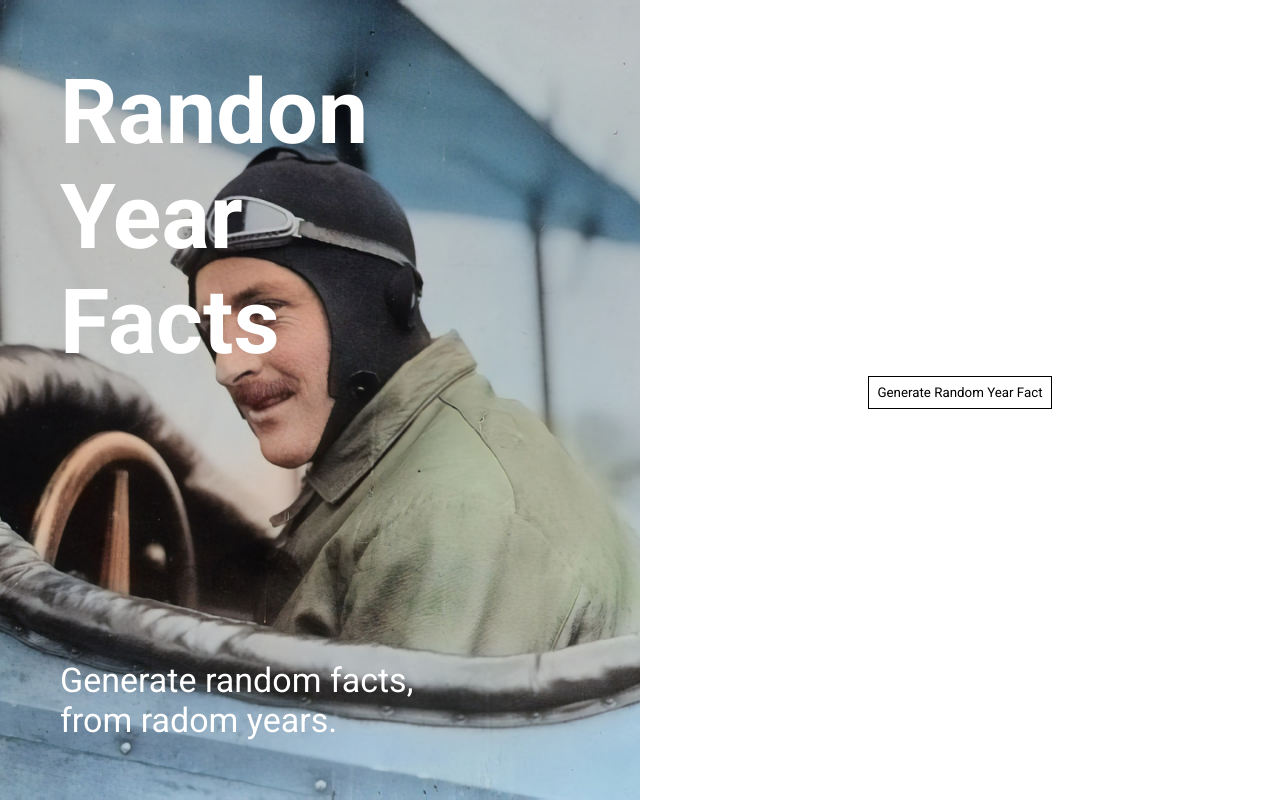
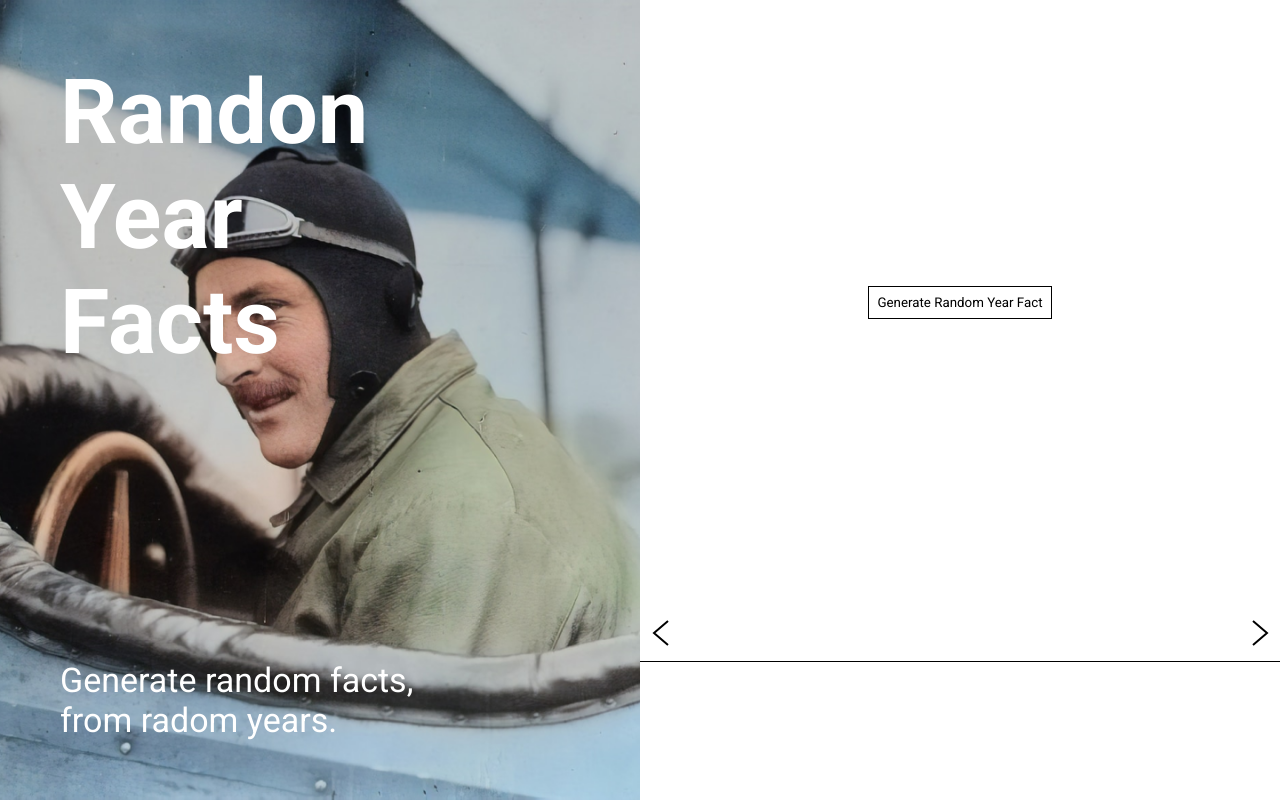
Before and after one commit to feliciosan/random-facts-timeline, a React (Create React App) app: page / in a window 1280 px wide. Built offline with nearby package versions, Linux system fonts and the light colour scheme.

Commit message:
feat: timeline component

```diff
--- a/src/components/generator/generator.component.js
+++ b/src/components/generator/generator.component.js
@@ -1,9 +1,10 @@
 import React, { useContext, useEffect } from "react";
+import Timeline from "../timeline";
 import { FactContext } from "../../contexts/fact";
 import "./generator.component.scss";
 
 const Generator = () => {
-  const { fact, factList, generateFact, factError, isLoadingFact } =
+  const { fact, setFact, factList, generateFact, factError, isLoadingFact } =
     useContext(FactContext);
 
   useEffect(() => {
@@ -41,6 +42,7 @@ const Generator = () => {
         </button>
         <span className="error-message">{factError}</span>
       </div>
+      <Timeline currentItem={fact} changeItem={setFact} data={factList} />
     </section>
   );
 };
--- /dev/null
+++ b/src/components/timeline/index.js
@@ -0,0 +1,2 @@
+import Timeline from "./timeline.component";
+export default Timeline;
--- /dev/null
+++ b/src/components/timeline/timeline.component.js
@@ -0,0 +1,91 @@
+import React, { useEffect } from "react";
+import PropTypes from "prop-types";
+import iconLeft from "../../assets/icons/chevron-left.svg";
+import iconRight from "../../assets/icons/chevron-right.svg";
+import "./timeline.component.scss";
+
+const directionOptions = {
+  left: "LEFT",
+  right: "RIGHT",
+};
+
+const Timeline = ({ currentItem, changeItem, data }) => {
+  const handleChange = (direction) => {
+    if (!data.length) return;
+
+    let selectedFactIndex = data.indexOf(currentItem);
+
+    if (selectedFactIndex === -1) {
+      changeItem(data[0]);
+      return;
+    }
+
+    switch (direction) {
+      case directionOptions.left:
+        if (selectedFactIndex === 0) return;
+
+        changeItem(data[selectedFactIndex - 1]);
+        break;
+      case directionOptions.right:
+        if (selectedFactIndex === data.length - 1) return;
+
+        changeItem(data[selectedFactIndex + 1]);
+        break;
+
+      default:
+        break;
+    }
+  };
+
+  useEffect(() => {
+    if (currentItem) {
+      const element = document.querySelector(".timeline__item--active");
+
+      element &&
+        element.scrollIntoView({ behavior: "smooth", inline: "center" });
+    }
+  }, [currentItem, data]);
+
+  return (
+    <div className="timeline">
+      <div className="timeline__actions">
+        <div
+          onClick={() => handleChange(directionOptions.left)}
+          className="timeline__icon"
+        >
+          <img src={iconLeft} alt="" />
+        </div>
+        <div
+          onClick={() => handleChange(directionOptions.right)}
+          className="timeline__icon"
+        >
+          <img src={iconRight} alt="" />
+        </div>
+      </div>
+      <div className="timeline__content">
+        {data.map((item) => (
+          <div
+            key={item.id}
+            className={`timeline__item ${
+              currentItem &&
+              item.id === currentItem.id &&
+              "timeline__item--active"
+            }`}
+            onClick={() => changeItem(item)}
+          >
+            {item.number}
+          </div>
+        ))}
+      </div>
+    </div>
+  );
+};
+
+Presentation.propTypes = {
+  currentItem: PropTypes.object.isRequired,
+  changeItem: PropTypes.func.isRequired,
+  data: PropTypes.array.isRequired,
+};
+
+Timeline.displayName = "Timeline";
+export default Timeline;
--- /dev/null
+++ b/src/components/timeline/timeline.component.scss
@@ -0,0 +1,71 @@
+.timeline {
+  display: flex;
+  flex-direction: column;
+  height: 180px;
+  &__actions {
+    display: flex;
+    justify-content: space-between;
+    position: relative;
+  }
+  &__actions::after {
+    content: "";
+    position: absolute;
+    height: 1px;
+    width: 100%;
+    background-color: var(--black);
+    left: 0;
+    bottom: -16px;
+  }
+  &__content {
+    display: flex;
+    overflow-x: auto;
+    align-items: flex-end;
+    padding-bottom: 16px;
+    padding-top: 16px;
+  }
+  &__item {
+    padding: 8px 24px;
+    cursor: pointer;
+    position: relative;
+    flex: 1;
+    text-align: center;
+    min-width: 90px;
+    transition: all ease-in-out 0.3s;
+  }
+  &__item::before {
+    content: "";
+    position: absolute;
+    width: 1px;
+    height: 8px;
+    background-color: var(--black);
+    margin: auto;
+    left: 0;
+    right: 0;
+    top: -8px;
+  }
+  &__item--active::before {
+    height: 16px;
+    top: -17px;
+    background-color: var(--white);
+  }
+  &__item--active::after {
+    content: "";
+    position: absolute;
+    width: 5px;
+    height: 5px;
+    margin: auto;
+    border-radius: 100%;
+    transition: all ease-in-out 0.3s;
+    left: 0;
+    right: 0;
+    top: -16px;
+    background-color: var(--white);
+  }
+  &__icon {
+    display: flex;
+    align-items: center;
+    justify-content: center;
+    width: 40px;
+    cursor: pointer;
+  }
+}
```
